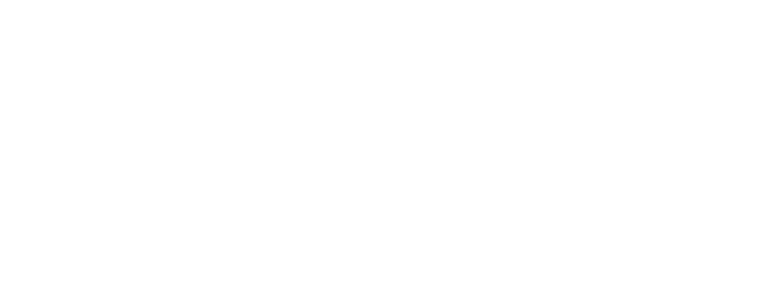
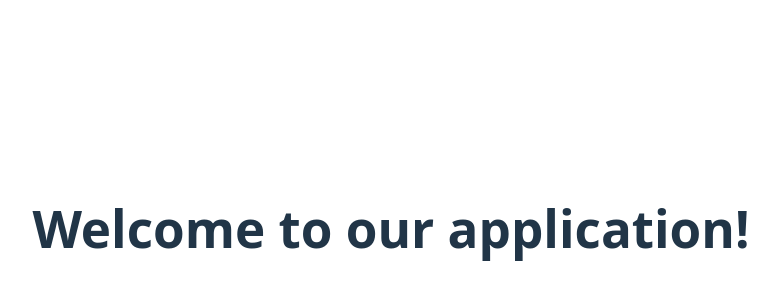
Before and after one commit to UmarTolba/Digital-Attendance-System, a React (Vite) app in the folder client/: page /welcome in a window 1280 px wide. Before the commit this address had no page. Shown: the part 172-472 px from the top of the page, without its empty margins (249-1027 px from the left). Built offline with nearby package versions, Linux system fonts and the light colour scheme.

Commit message:
Added Welcome.jsx

```diff
--- a/client/src/App.jsx
+++ b/client/src/App.jsx
@@ -5,6 +5,7 @@
 // IMPORT EL COMPONENT BETA3AK HNA EL AWL
 import AhlaComponent from './assets/components/AhlaComponent';
 import SessionSlots from './assets/components/SessionSlots';
+import Welcome from './assets/components/welcome';
 
 
 function App() {
@@ -16,6 +17,7 @@
         {/* E3ML COPY-PASTE LEL LINE ELY T7T WE 7OT ESM EL COMPONENT BTA3K, WE 8AYAR EL PATH */}
         <Route path="/Ahla" element={<AhlaComponent />} />
         <Route path="/SessionSlots" element={<SessionSlots />} />
+        <Route path="/welcome" element={<Welcome />} />
 
 
       </Routes>
--- /dev/null
+++ b/client/src/assets/components/welcome.jsx
@@ -0,0 +1,10 @@
+import React from "react";
+
+function welcome()
+{
+    return(
+        <h1>Welcome to our application!</h1>
+    );
+}
+
+export default welcome;
```
